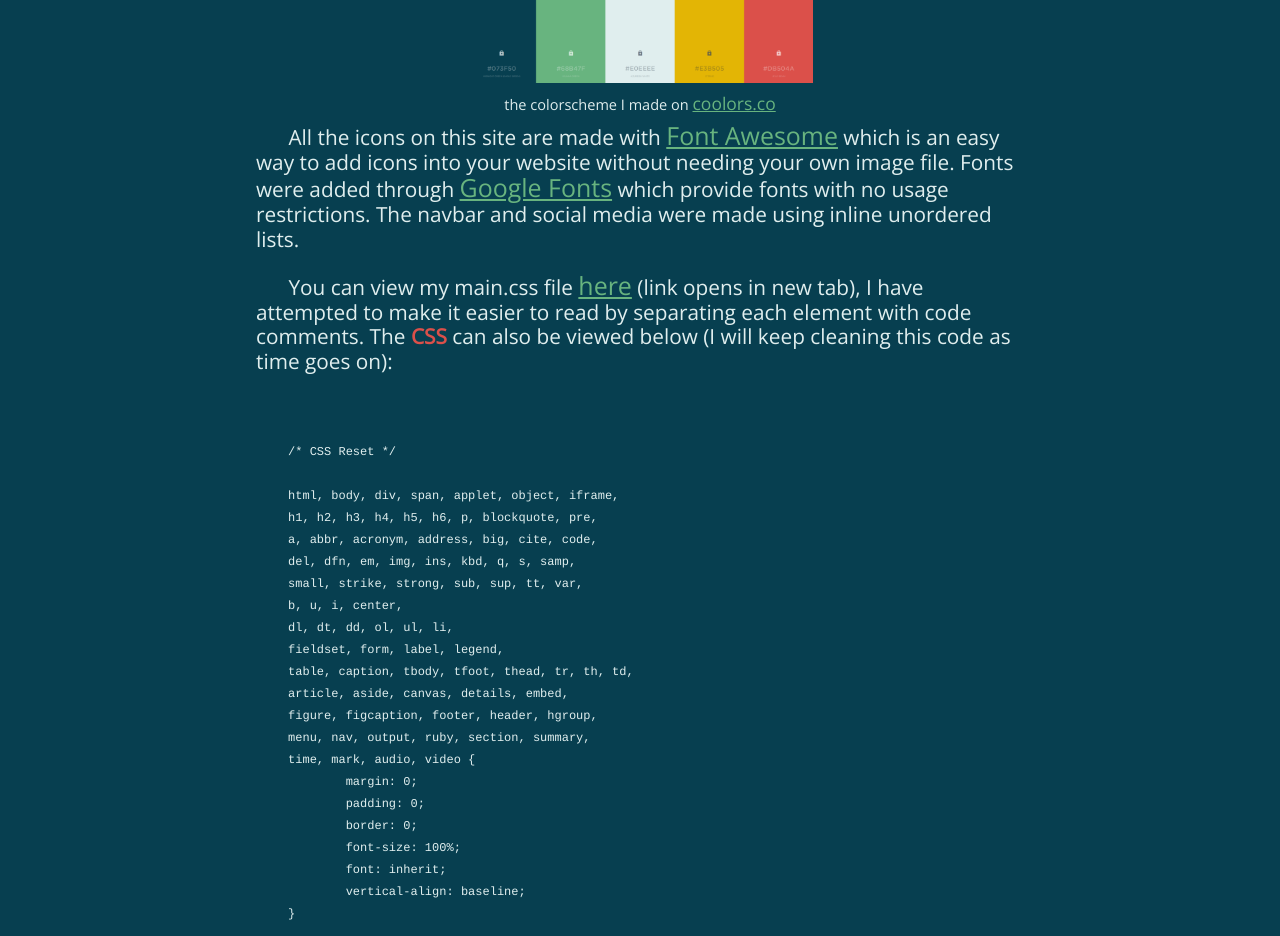
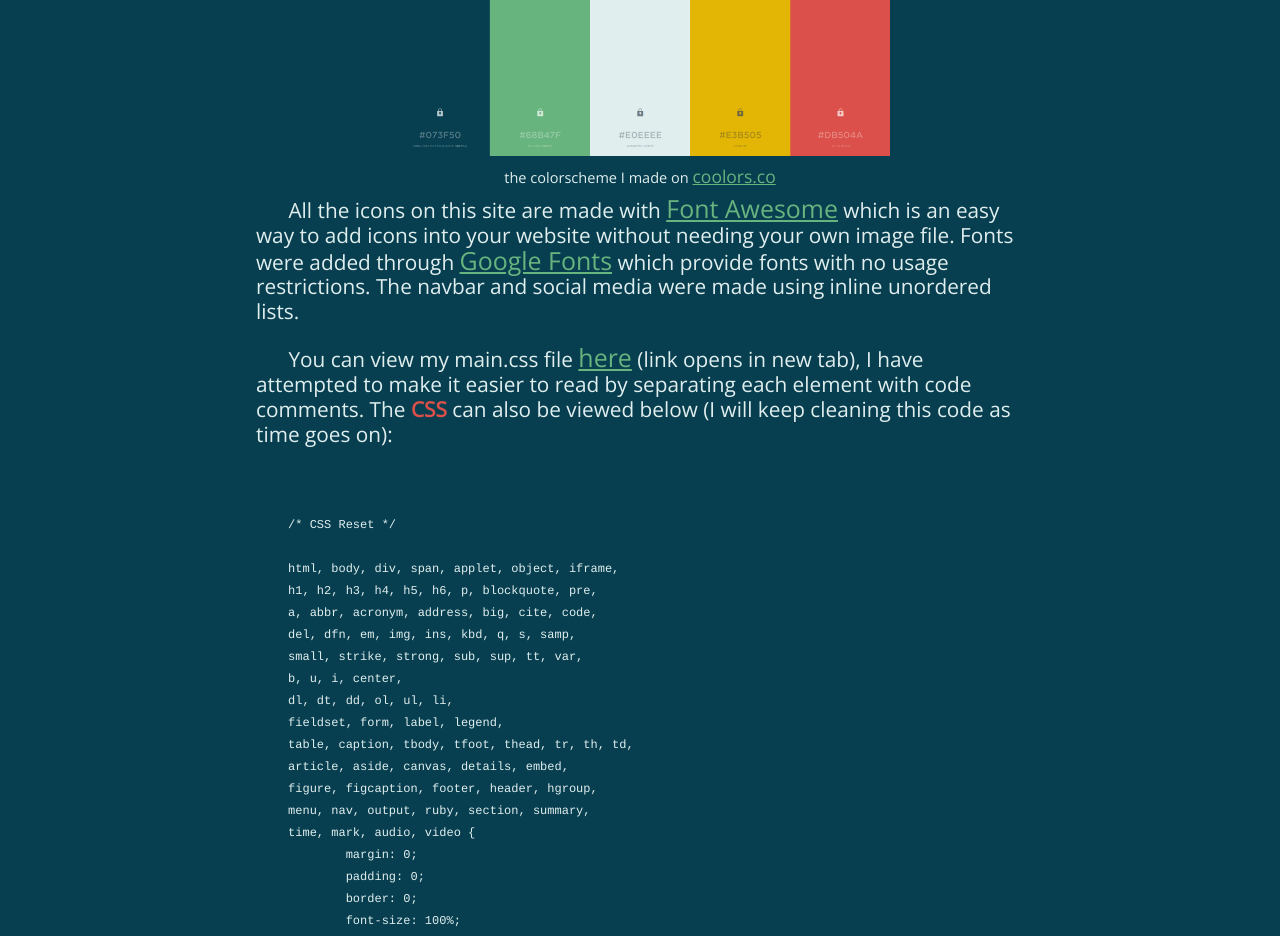
Before and after one commit to matthewacorr/loki-website, a plain HTML site: page public_html/assignment4.html in a window 1280 px wide. Shown: the part 803-1739 px from the top of the page. Drawn offline with nearby package versions, Linux system fonts and the light colour scheme.

Commit message:
updated: assignment4.html

```diff
--- a/public_html/assignment4.html
+++ b/public_html/assignment4.html
@@ -39,7 +39,7 @@
 				<p>&nbsp &nbsp &nbsp During high school I spent a couple of years doing very basic <em>HTML</em> and <em>CSS</em> design which taught me some of the fundamentals of making a functioning website. When designing this website, I had the goal of making it simple yet functional. While it might not be perfect, I have made all the <em>HTML</em> and <em>CSS</em> on this site except the <em>CSS Reset</em> (while checking <a class="inlinelink" target="_blank" href="https://www.w3schools.com/default.asp">w3schools</a> a lot of course). I do not have screenshots of my website before I changed the <em>CSS</em> as I started changing it after assignment one; however it was very bland with only inline <em>CSS</em> style changes.</p>
 				<p>&nbsp &nbsp &nbsp First I went to <a class="inlinelink" target="_blank" href="http://coolors.co/">coolors.co</a>, a site which makes it easy to make a simple color palette, I played around with the colors and once I was happy with my selection I added the colors into my <em>CSS</em>. One of the issues I have currently is that I only have one <em>CSS</em> file and it has gotten progressively messier. In the coming days I aim to reduce the amount of redundant code and split it into multiple files for debugging as I keep running into inheritance issues.</p>
 				<figure class="imgcontainer">
-					<center><img src = "images/assignment4/colors.png" width = "45%" float = "true"></img>
+					<center><img src = "images/assignment4/colors.png" width = "65%" float = "true"></img>
 					<figcaption class="smallinfo">the colorscheme I made on <a class="inlinelink" href="http://coolors.co/">coolors.co</a></figcaption>
 					</center>
 				</figure>
```
